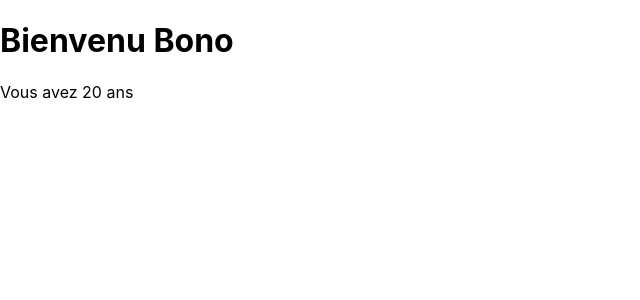
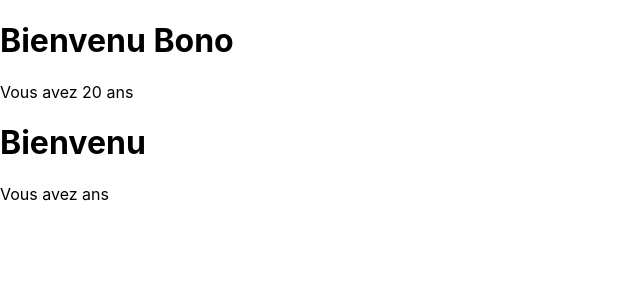
Before and after one commit to nicobetween16and17/react_start, a React (Create React App) app: page / in a window 1280 px wide. Shown: the top 300 px of the page, without its empty margins (0-640 px from the left). Built offline with nearby package versions, Linux system fonts and the light colour scheme.

Commit message:
proptypes bah oui

```diff
--- a/package.json
+++ b/package.json
@@ -6,6 +6,7 @@
     "@testing-library/jest-dom": "^5.14.1",
     "@testing-library/react": "^11.2.7",
     "@testing-library/user-event": "^12.8.3",
+    "prop-types": "^15.7.2",
     "react": "^17.0.2",
     "react-dom": "^17.0.2",
     "react-scripts": "4.0.3",
--- a/src/App.js
+++ b/src/App.js
@@ -4,6 +4,7 @@ function App() {
   return (
     <div className="App">
      <Welcome nom = 'Bono' age = '20'/>
+     <Welcome></Welcome>
     </div>
   );
 }
--- a/src/component/exo1.jsx
+++ b/src/component/exo1.jsx
@@ -1,17 +1,17 @@
 import React from 'react';
+import PorpTypes from 'prop-types';
+import { defaultPath } from 'tough-cookie';
 
 const Welcome =function(props) {
-    if(props.age == null){
-        props.age = 18
-    }
-    if(props.nom== null){
-        props.nom = "Roger"
-    }
-
+    const{nom,age}=props;
+    Welcome.defaultProps = {
+        nom: "Roger",
+        age: 18
+    };
   return (
     <div>
-      <h1>Bienvenu {props.nom }</h1>
-      <p>Vous avez {props.age} ans</p>
+      <h1>Bienvenu {nom}</h1>
+      <p>Vous avez {age} ans</p>
     </div>
   );
 }
```
Also changed, not shown: 1 other file (tests, documents, lock files or other folders).
